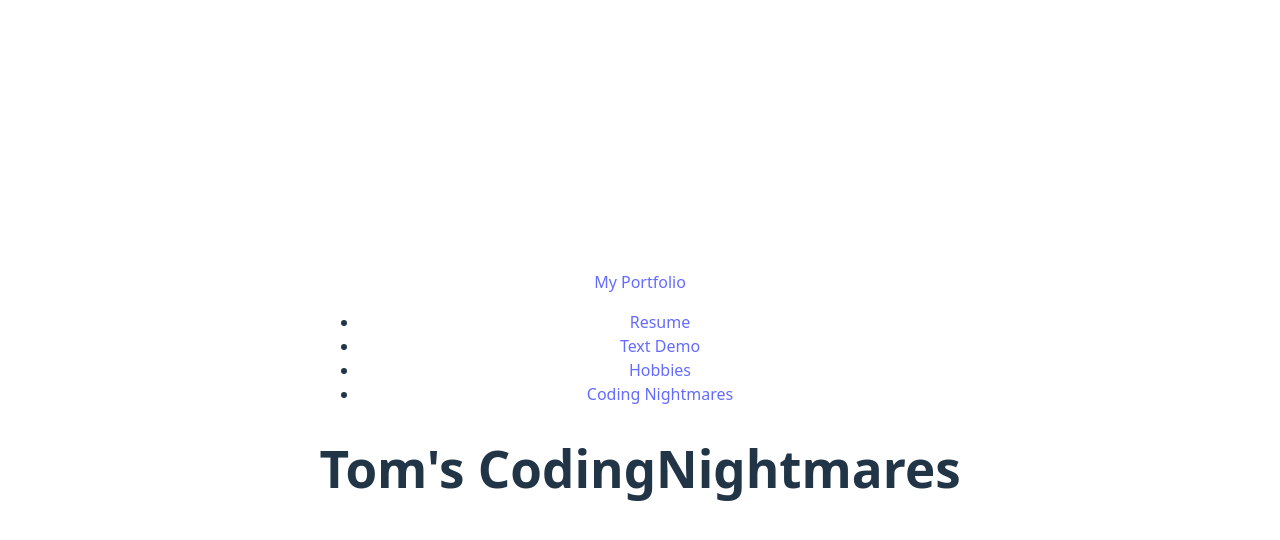
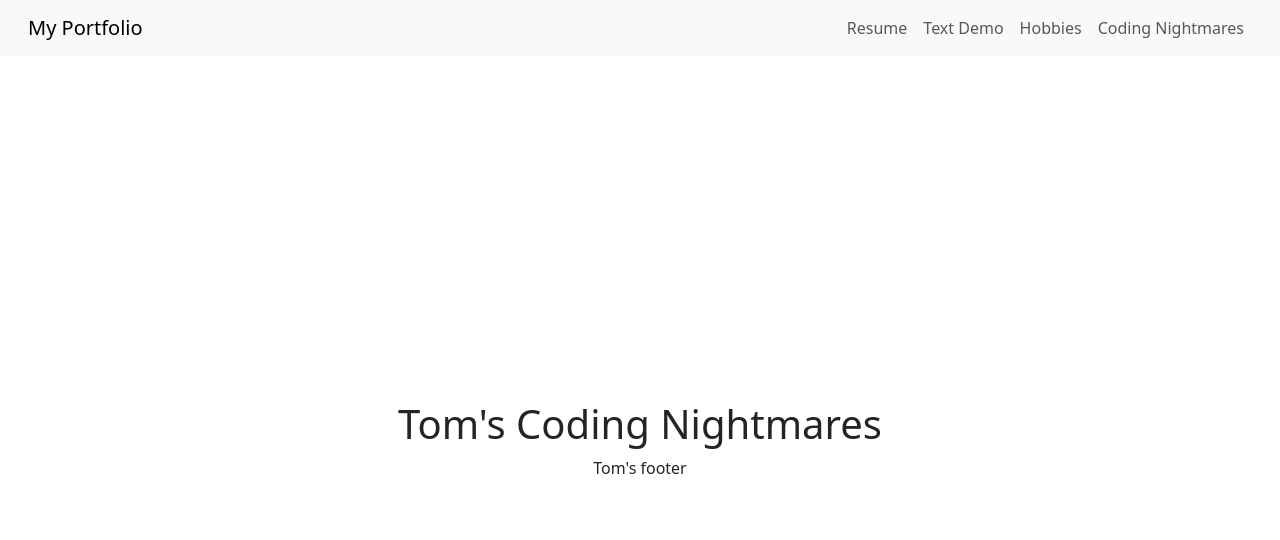
Before and after one commit to codedbytom/TomsPortfolio-QA, a React (Vite) app in the folder tomsportfolio/: page /coding-nightmares in a window 1280 px wide. Shown: the top 540 px of the page. Built offline with nearby package versions, Linux system fonts and the light colour scheme.

Commit message:
Checking in the layout component. Got the nav bar working at the top. Need to get the pages themselves more at the top and not in the center. You're doing good

```diff
--- a/tomsportfolio/src/App.jsx
+++ b/tomsportfolio/src/App.jsx
@@ -12,8 +12,6 @@ import Hobbies from './pages/Hobbies';
 import CodingNightmares from './pages/CodingNightmares';
 
 function App() {
-  const [count, setCount] = useState(0)
-
   return (
       <Router>
           <Navbar />
--- /dev/null
+++ b/tomsportfolio/src/components/Layout.jsx
@@ -0,0 +1,10 @@
+function Layout({ children }) {
+    return (
+        <div className="containter pt-5 mt-5">
+            {children}
+            <p>Tom's footer</p>
+        </div>
+    );
+}
+
+export default Layout;
--- a/tomsportfolio/src/components/Navbar.jsx
+++ b/tomsportfolio/src/components/Navbar.jsx
@@ -2,16 +2,18 @@ import { Link } from 'react-router-dom';
 
 function Navbar() {
     return (
-        <nav className="navbar navbar-expand-lg navbar-dark bg-dark px-3">
+        <nav className="navbar navbar-expand-lg bg-body-tertiary fixed-top px-3">
+            <div className="container-fluid">
             <Link className="navbar-brand" to="/">My Portfolio</Link>
             <div className="collapse navbar-collapse">
-                <ul className="navbar-nav">
+                <ul className="navbar-nav ms-auto">
                     <li className="nav-item"><Link className="nav-link" to="/resume">Resume</Link></li>
                     <li className="nav-item"><Link className="nav-link" to="/text-demo">Text Demo</Link></li>
                     <li className="nav-item"><Link className="nav-link" to="/hobbies">Hobbies</Link></li>
                     <li className="nav-item"><Link className="nav-link" to="/coding-nightmares">Coding Nightmares</Link></li>
                 </ul>
             </div>
+            </div>
         </nav>
     );
 }
--- a/tomsportfolio/src/main.jsx
+++ b/tomsportfolio/src/main.jsx
@@ -2,6 +2,8 @@ import { StrictMode } from 'react'
 import { createRoot } from 'react-dom/client'
 import './index.css'
 import App from './App.jsx'
+import 'bootstrap/dist/css/bootstrap.min.css'; // ? right here
+import './index.css'; // ? your custom styles, if any
 
 createRoot(document.getElementById('root')).render(
 
--- a/tomsportfolio/src/pages/CodingNightmares.jsx
+++ b/tomsportfolio/src/pages/CodingNightmares.jsx
@@ -1,3 +1,8 @@
+import Layout from '../components/Layout';
 export default function CodingNightmares() {
-    return <h1>Tom's CodingNightmares</h1>
+    return (
+        <Layout>
+            <h1 className="">Tom's Coding Nightmares</h1>
+        </Layout>
+    )
 }
--- a/tomsportfolio/src/pages/Hobbies.jsx
+++ b/tomsportfolio/src/pages/Hobbies.jsx
@@ -1,3 +1,8 @@
+import Layout from '../components/Layout';
 export default function Hobbies() {
-    return <h1>Hobbies Page</h1>;
+    return (
+    <Layout>
+        <h1>Hobbies Page</h1>
+    </Layout>
+    )
 }
--- a/tomsportfolio/src/pages/Home.jsx
+++ b/tomsportfolio/src/pages/Home.jsx
@@ -1,3 +1,11 @@
+
+import Layout from '../components/Layout';
 export default function Home() {
-    return <h1>Tom's Home</h1>
+    return (
+        <Layout>
+            <h1>Tom's Home</h1>
+            <p>Welcome to my Portfolio!</p>
+        </Layout>
+    )
+
 }
--- a/tomsportfolio/src/pages/Resume.jsx
+++ b/tomsportfolio/src/pages/Resume.jsx
@@ -1,3 +1,8 @@
+import Layout from '../components/Layout';
 export default function Resume() {
-    return <h1>Toms Resume</h1>;
+    return (
+        <Layout>
+            <h1>Toms Resume</h1>
+        </Layout>
+    )
 }
--- a/tomsportfolio/src/pages/TextDemo.jsx
+++ b/tomsportfolio/src/pages/TextDemo.jsx
@@ -1,3 +1,9 @@
+import Layout from '../components/Layout';
 export default function TextDemo() {
-    return <h1>Text Demo</h1>;
+
+    return (
+        <Layout>
+            <h1>Text Demo</h1>
+        </Layout>
+    )
 }
```
